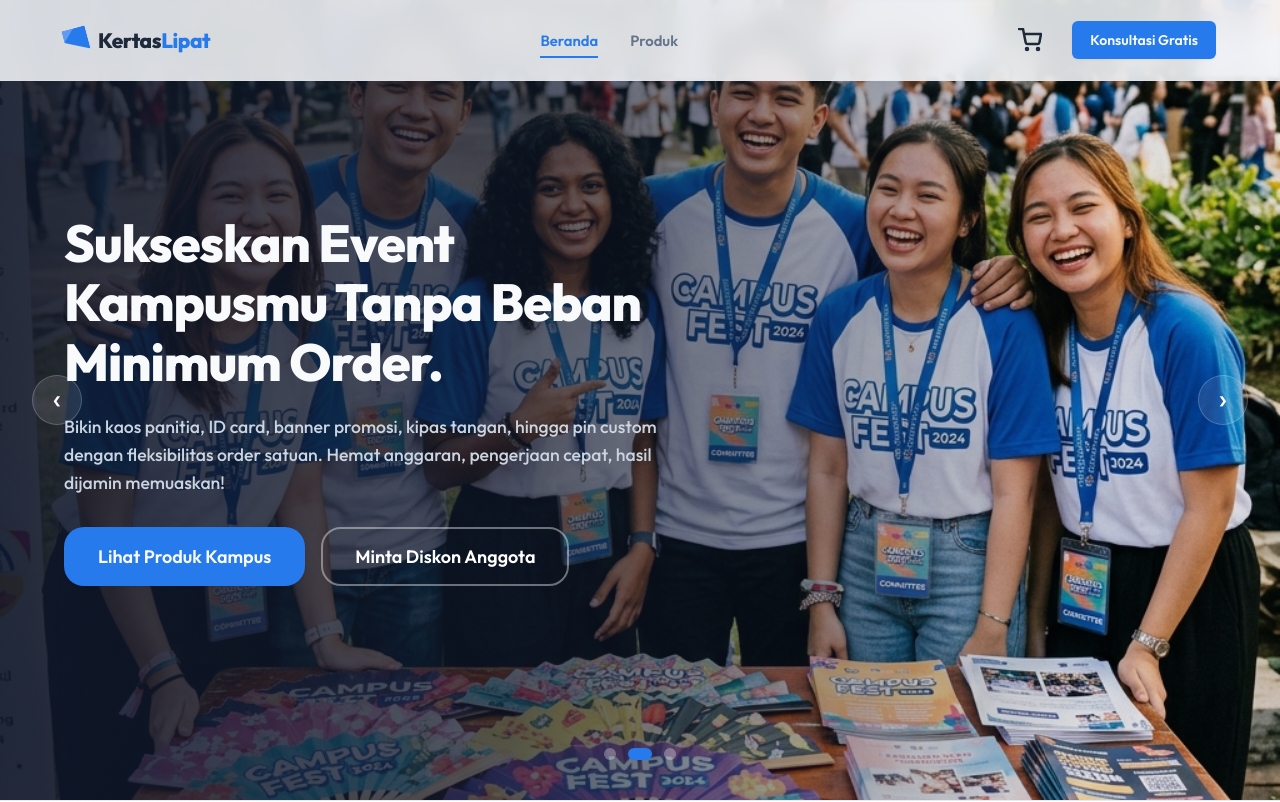
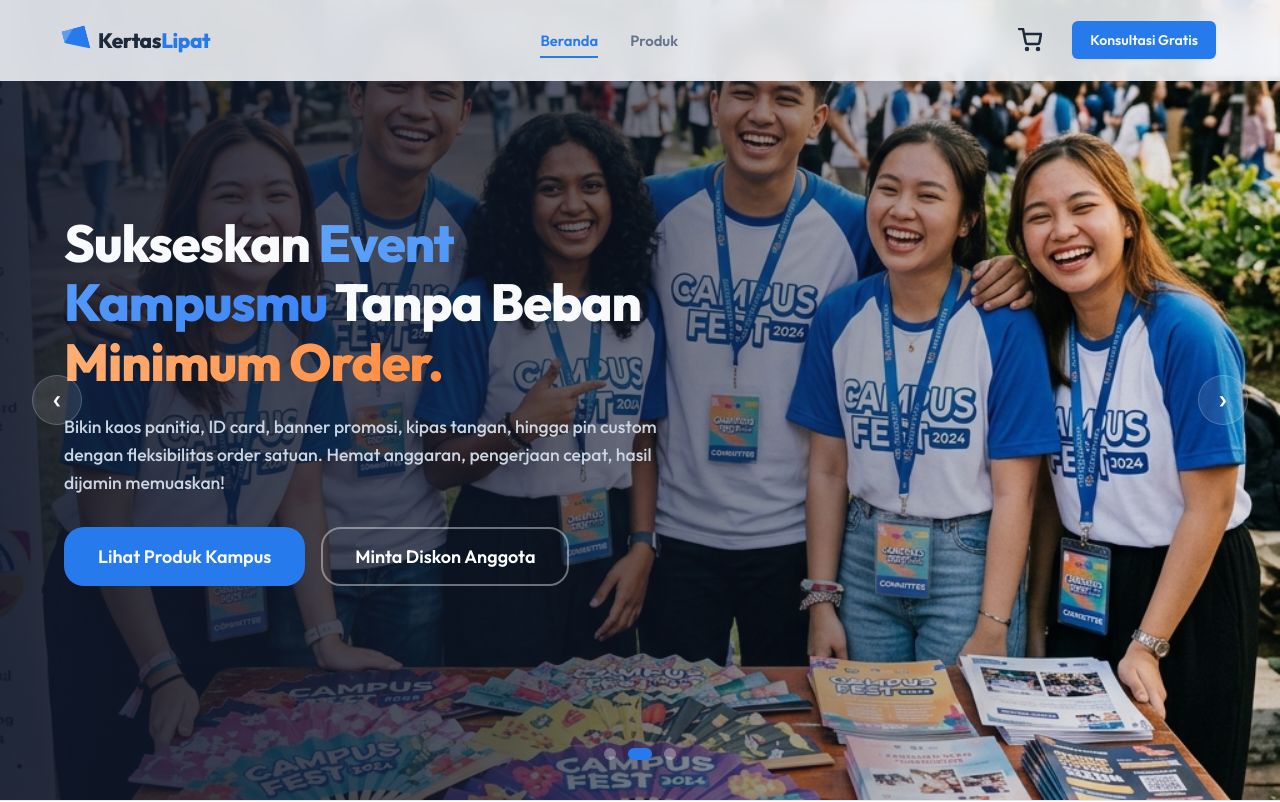
Before and after one commit to Ardiyanto24/mockup-website-kertas-lipat, a Next.js app: page / in a window 1280 px wide. Shown: the top 802 px of the page. Built offline with nearby package versions, Linux system fonts and the light colour scheme.

Commit message:
style(hero): upgrade slide titles with premium double gradient color highlights for dynamic visual variation

```diff
--- a/src/components/organisms/home/HomeHeroSection/HomeHeroSection.module.css
+++ b/src/components/organisms/home/HomeHeroSection/HomeHeroSection.module.css
@@ -59,6 +59,18 @@
   font-weight: 800;
   line-height: 1.15;
   letter-spacing: -0.02em;
+}
+
+.highlightText {
+  background: linear-gradient(135deg, #60a5fa 0%, #3b82f6 100%);
+  -webkit-background-clip: text;
+  -webkit-text-fill-color: transparent;
+}
+
+.orangeText {
+  background: linear-gradient(135deg, #ffb076 0%, #ff8a3d 100%);
+  -webkit-background-clip: text;
+  -webkit-text-fill-color: transparent;
 }
 
 .subText {
--- a/src/components/organisms/home/HomeHeroSection/HomeHeroSection.tsx
+++ b/src/components/organisms/home/HomeHeroSection/HomeHeroSection.tsx
@@ -7,7 +7,7 @@
 
 interface Slide {
   id: number;
-  title: string;
+  titleSegments: { text: string; highlight?: boolean; orange?: boolean }[];
   subText: string;
   image: string;
   ctaText: string;
@@ -19,7 +19,12 @@
 const slides: Slide[] = [
   {
     id: 1,
-    title: 'Cetak Ide Kreatifmu, Hidupkan Brand-mu.',
+    titleSegments: [
+      { text: 'Cetak ' },
+      { text: 'Ide Kreatifmu', highlight: true },
+      { text: ', Hidupkan ' },
+      { text: 'Brand-mu.', orange: true },
+    ],
     subText: 'Solusi cetak, merchandise custom, dan kebutuhan branding terlengkap. Tanpa batas minimal order kaku, pengerjaan cepat, dan jaminan kualitas premium untuk UMKM, kampus, hingga korporasi.',
     image: '/images/hero_branding_mockup.png',
     ctaText: 'Jelajahi Produk',
@@ -29,7 +34,12 @@
   },
   {
     id: 2,
-    title: 'Sukseskan Event Kampusmu Tanpa Beban Minimum Order.',
+    titleSegments: [
+      { text: 'Sukseskan ' },
+      { text: 'Event Kampusmu', highlight: true },
+      { text: ' Tanpa Beban ' },
+      { text: 'Minimum Order.', orange: true },
+    ],
     subText: 'Bikin kaos panitia, ID card, banner promosi, kipas tangan, hingga pin custom dengan fleksibilitas order satuan. Hemat anggaran, pengerjaan cepat, hasil dijamin memuaskan!',
     image: '/images/hero_campus_mockup.png',
     ctaText: 'Lihat Produk Kampus',
@@ -39,7 +49,12 @@
   },
   {
     id: 3,
-    title: 'Abadikan Momen Kelulusan & Tingkatkan Citra Profesional.',
+    titleSegments: [
+      { text: 'Abadikan ' },
+      { text: 'Momen Kelulusan', highlight: true },
+      { text: ' & Tingkatkan ' },
+      { text: 'Citra Profesional.', orange: true },
+    ],
     subText: 'Penyedia satu atap untuk Buku Tahunan Sekolah premium, souvenir kelulusan, dan seminar kit eksklusif perusahaan. Dilengkapi bantuan desain profesional dan contoh fisik nyata.',
     image: '/images/hero_school_mockup.png',
     ctaText: 'Lihat Paket Kelulusan',
@@ -81,7 +96,16 @@
 
             <div className={`${styles.contentContainer} container`}>
               <div className={styles.textOverlay}>
-                <h1 className={styles.title}>{slide.title}</h1>
+                <h1 className={styles.title}>
+                  {slide.titleSegments.map((seg, sIdx) => (
+                    <span
+                      key={sIdx}
+                      className={seg.highlight ? styles.highlightText : (seg.orange ? styles.orangeText : '')}
+                    >
+                      {seg.text}
+                    </span>
+                  ))}
+                </h1>
                 <p className={styles.subText}>{slide.subText}</p>
                 <div className={styles.ctaGroup}>
                   <Button href={slide.ctaHref} variant="primary" size="lg">
```
